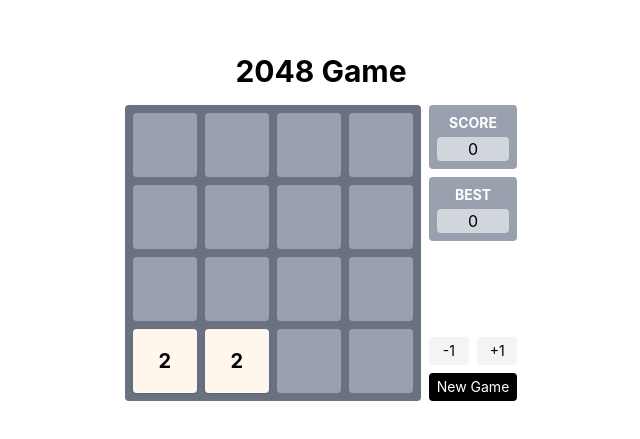
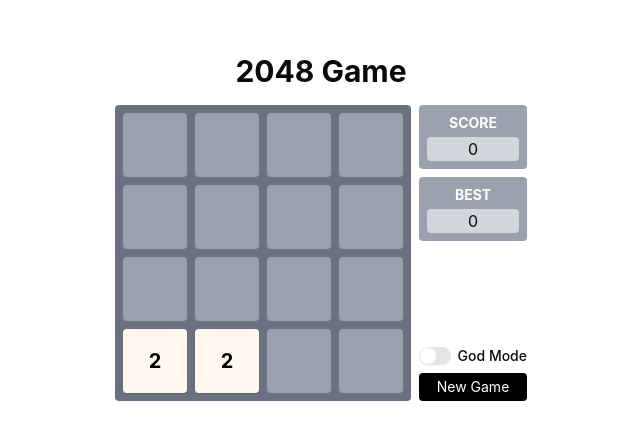
Before and after one commit to TonyL1u/2048, a React (Vite) app: page / in a window 1280 px wide. Shown: the part 173-612 px from the top of the page, without its empty margins (319-959 px from the left). Built offline with nearby package versions, Linux system fonts and the light colour scheme.

Commit message:
feat: add touch event

```diff
--- a/package.json
+++ b/package.json
@@ -18,11 +18,14 @@
   "author": "TonyL1u",
   "license": "MIT",
   "dependencies": {
+    "@radix-ui/react-label": "^2.1.7",
+    "@radix-ui/react-switch": "^1.2.5",
     "animejs": "^4.1.2",
-    "classnames": "^2.5.1",
+    "clsx": "^2.1.1",
     "es-toolkit": "^1.39.8",
     "react": "^18.2.0",
     "react-dom": "^18.2.0",
+    "tailwind-merge": "^3.3.1",
     "tailwindcss": "^4.1.11"
   },
   "devDependencies": {
@@ -42,6 +45,7 @@
     "globals": "^16.3.0",
     "husky": "^8.0.0",
     "prettier-plugin-tailwindcss": "^0.6.13",
+    "tw-animate-css": "^1.3.6",
     "typescript": "^5.0.2",
     "typescript-eslint": "^8.35.1",
     "vite": "^7.0.0",
--- a/src/App.tsx
+++ b/src/App.tsx
@@ -2,10 +2,11 @@ import './App.css';
 
 import { useEffect, useRef, useState } from 'react';
 
-import { useGame } from './hooks/use-game';
+import { Label } from '@/components/ui/label';
+import { Switch } from '@/components/ui/switch';
+import { useGame } from '@/hooks/use-game';
 
 function App() {
-  const { root, containerStyle, score, isGameOver, reset, addOne, deleteOne } = useGame();
   const oldScore = useRef(0);
   const scoreAdditionEl = useRef<HTMLDivElement>(null);
   const [bestScore, setBestScore] = useState(() => {
@@ -14,6 +15,8 @@ function App() {
 
     return 0;
   });
+  const [godMode, setGodMode] = useState(false);
+  const { root, containerStyle, score, isGameOver, reset } = useGame({ godMode });
 
   useEffect(() => {
     if (scoreAdditionEl.current && score > oldScore.current) {
@@ -48,8 +51,9 @@ function App() {
               </button>
             </div>
           )}
+          {godMode && <div className="absolute mt-1 text-xs text-gray-400">God mode😈: Clicking on an existing/non-existing block can directly eliminate/create it.</div>}
         </div>
-        <div className="flex flex-col justify-between">
+        <div className="flex w-27 flex-col justify-between">
           <div className="space-y-2">
             <div className="h-max w-full space-y-1 rounded bg-gray-400 p-2 text-center">
               <div className="text-sm font-bold text-white">SCORE</div>
@@ -63,22 +67,10 @@ function App() {
               <div className="w-full rounded bg-gray-300">{bestScore}</div>
             </div>
           </div>
-          <div className="space-y-2">
-            <div className="flex gap-x-2">
-              <button
-                className="flex-1 cursor-pointer rounded bg-gray-100 px-2 py-1 text-sm"
-                onClick={() => {
-                  deleteOne([0, 0]);
-                }}>
-                -1
-              </button>
-              <button
-                className="flex-1 cursor-pointer rounded bg-gray-100 px-2 py-1 text-sm"
-                onClick={() => {
-                  addOne([0, 0]);
-                }}>
-                +1
-              </button>
+          <div className="flex flex-col gap-y-2">
+            <div className="flex items-center justify-between">
+              <Switch id="god-mode" checked={godMode} onCheckedChange={setGodMode} />
+              <Label htmlFor="god-mode">God Mode</Label>
             </div>
             <button className="w-full cursor-pointer rounded bg-black px-2 py-1 text-sm text-white" onClick={reset}>
               New Game
--- /dev/null
+++ b/src/components/ui/label.tsx
@@ -0,0 +1,16 @@
+import * as LabelPrimitive from '@radix-ui/react-label';
+import * as React from 'react';
+
+import { cn } from '@/lib/utils';
+
+function Label({ className, ...props }: React.ComponentProps<typeof LabelPrimitive.Root>) {
+  return (
+    <LabelPrimitive.Root
+      data-slot="label"
+      className={cn('flex items-center gap-2 text-sm leading-none font-medium select-none group-data-[disabled=true]:pointer-events-none group-data-[disabled=true]:opacity-50 peer-disabled:cursor-not-allowed peer-disabled:opacity-50', className)}
+      {...props}
+    />
+  );
+}
+
+export { Label };
--- /dev/null
+++ b/src/components/ui/switch.tsx
@@ -0,0 +1,25 @@
+import * as SwitchPrimitive from '@radix-ui/react-switch';
+import * as React from 'react';
+
+import { cn } from '@/lib/utils';
+
+function Switch({ className, ...props }: React.ComponentProps<typeof SwitchPrimitive.Root>) {
+  return (
+    <SwitchPrimitive.Root
+      data-slot="switch"
+      className={cn(
+        'peer data-[state=checked]:bg-primary data-[state=unchecked]:bg-input focus-visible:border-ring focus-visible:ring-ring/50 dark:data-[state=unchecked]:bg-input/80 inline-flex h-[1.15rem] w-8 shrink-0 items-center rounded-full border border-transparent shadow-xs transition-all outline-none focus-visible:ring-[3px] disabled:cursor-not-allowed disabled:opacity-50',
+        className
+      )}
+      {...props}>
+      <SwitchPrimitive.Thumb
+        data-slot="switch-thumb"
+        className={cn(
+          'bg-background dark:data-[state=unchecked]:bg-foreground dark:data-[state=checked]:bg-primary-foreground pointer-events-none block size-4 rounded-full ring-0 transition-transform data-[state=checked]:translate-x-[calc(100%-2px)] data-[state=unchecked]:translate-x-0'
+        )}
+      />
+    </SwitchPrimitive.Root>
+  );
+}
+
+export { Switch };
--- a/src/core/game.ts
+++ b/src/core/game.ts
@@ -2,7 +2,7 @@ import { createScope } from 'animejs';
 import { throttle } from 'es-toolkit';
 import type { CSSProperties, RefObject } from 'react';
 
-import { AnimatedCube, AnimationType } from './animation';
+import { AnimatedBlock, AnimationType } from './animation';
 
 enum Direction {
   UP,
@@ -17,22 +17,46 @@ interface GameConfig {
   gap?: number;
 }
 
-type DataChangeEvent = (matrix: number[][]) => void;
+type DataChangeEvent = (matrix: number[][], self: Game) => void;
 
-type CubeMergedEvent = (
+type BlockMergeEvent = (
   matrix: number[][],
   source: {
-    from: { pos: [number, number]; cube: AnimatedCube };
-    to: { pos: [number, number]; cube: AnimatedCube };
-  }
+    from: { pos: [number, number]; block: AnimatedBlock };
+    to: { pos: [number, number]; block: AnimatedBlock };
+  },
+  self: Game
 ) => void;
 
-type CubeClickEvent = (pos: [number, number], cube: AnimatedCube) => void;
+type BlockClickEvent = (matrix: number[][], source: { pos: [number, number]; block: AnimatedBlock }, self: Game) => void;
 
 const createMatrixArray = (rows: number, cols: number) => {
   return Array(rows)
     .fill(null)
     .map(() => Array(cols).fill(0) as number[]);
+};
+
+const createEventHook = <T extends (...args: any[]) => void>() => {
+  const queue: T[] = [];
+  const fire = (...params: Parameters<T>) => {
+    if (queue.length > 0) {
+      queue.forEach(fn => {
+        fn.call(null, ...params);
+      });
+    }
+  };
+  const on = (evt: T) => {
+    queue.push(evt);
+
+    return () => {
+      const index = queue.findIndex(_evt => _evt === evt);
+      if (index > -1) {
+        queue.splice(index, 1);
+      }
+    };
+  };
+
+  return { on, fire } as const;
 };
 
 class Game {
@@ -43,21 +67,78 @@ class Game {
   };
 
   #matrix: number[][] = [];
-  #cubes: AnimatedCube[] = [];
+  #blocks: AnimatedBlock[] = [];
   #root: HTMLDivElement | null = null;
 
   #animationQueue: AnimationType[] = [];
   #isRendering = false;
 
-  #dataChangeEventQueue: DataChangeEvent[] = [];
-  #cubeMergedEventQueue: CubeMergedEvent[] = [];
-  #cubeClickEventQueue: CubeClickEvent[] = [];
+  #dataChangeEvent = createEventHook<DataChangeEvent>();
+  #blockMergeEvent = createEventHook<BlockMergeEvent>();
+  #blockClickEvent = createEventHook<BlockClickEvent>();
+
+  onDataChange = this.#dataChangeEvent.on;
+  onBlockMerge = this.#blockMergeEvent.on;
+  onBlockClick = this.#blockClickEvent.on;
 
   constructor(config?: GameConfig) {
     this.#config = { ...this.#config, ...config };
   }
 
   init(root?: RefObject<HTMLDivElement>) {
+    this.#bindKeyboardEvent();
+    this.#bindTouchEvent();
+
+    if (root) {
+      createScope({ root });
+      this.#root = root.current;
+      this.renew();
+    }
+  }
+
+  renew() {
+    this.#isRendering = false;
+    this.#animationQueue.length = 0;
+    this.#matrix = createMatrixArray(this.#rows, this.#cols);
+    this.#render();
+    this.#add();
+    this.#start();
+  }
+
+  addOne(pos?: [number, number], value?: 2 | 4 | 8 | 16 | 32 | 64 | 128 | 256 | 512 | 1024 | 2048) {
+    this.#add(pos, value);
+    this.#render();
+  }
+
+  deleteOne(pos?: [number, number]) {
+    this.#delete(pos);
+    this.#render();
+  }
+
+  get containerStyle(): CSSProperties {
+    const { gap } = this.#config;
+
+    return {
+      display: 'grid',
+      width: 'max-content',
+      gridTemplateColumns: `repeat(${this.#cols}, minmax(0, 1fr))`,
+      gap: `${gap}px`
+    };
+  }
+
+  get elements() {
+    return this.#blocks.filter(block => block.value !== 0).map(block => block.el.childNodes[0]);
+  }
+
+  get #rows() {
+    return this.#config.rows;
+  }
+
+  get #cols() {
+    return this.#config.cols;
+  }
+
+  #bindKeyboardEvent() {
     window.addEventListener(
       'keydown',
       throttle(
@@ -93,66 +174,56 @@ class Game {
         { edges: ['leading'] }
       )
     );
+  }
 
-    if (root) {
-      createScope({ root });
-      this.#root = root.current;
-      this.renew();
+  #bindTouchEvent() {
+    let isSwiped = false;
+    const coordsStart = { x: 0, y: 0 };
+    const coordsEnd = { x: 0, y: 0 };
+
+    window.addEventListener(
+      'touchstart',
+      e => {
+        isSwiped = false;
+        coordsStart.x = coordsStart.y = coordsEnd.x = coordsEnd.y = 0;
+
+        const [x, y] = [e.touches[0].clientX, e.touches[0].clientY];
+        coordsStart.x = x;
+        coordsStart.y = y;
+      },
+      { passive: false, capture: true }
+    );
+
+    window.addEventListener(
+      'touchmove',
+      e => {
+        const [x, y] = [e.touches[0].clientX, e.touches[0].clientY];
+        coordsEnd.x = x;
+        coordsEnd.y = y;
+
+        const diffX = coordsStart.x - coordsEnd.x;
+        const diffY = coordsStart.y - coordsEnd.y;
+
+        if (Math.max(Math.abs(diffX), Math.abs(diffY)) >= 20 && !isSwiped && !this.#isRendering) {
+          if (Math.abs(diffX) > Math.abs(diffY)) {
+            if (diffX > 0) {
+              if (this.#move(Direction.LEFT)) this.#start();
+            } else {
+              if (this.#move(Direction.RIGHT)) this.#start();
+            }
+          } else {
+            if (diffY > 0) {
+              if (this.#move(Direction.UP)) this.#start();
+            } else {
+              if (this.#move(Direction.DOWN)) this.#start();
             }
           }
 
-  renew() {
-    this.#isRendering = false;
-    this.#animationQueue.length = 0;
-    this.#matrix = createMatrixArray(this.#rows, this.#cols);
-    this.#render();
-    this.#add();
-    this.#start();
+          isSwiped = true;
         }
-
-  addOne(pos?: [number, number], value?: 2 | 4 | 8 | 16 | 32 | 64 | 128 | 256 | 512 | 1024 | 2048) {
-    this.#add(pos, value);
-    this.#render();
-  }
-
-  deleteOne(pos?: [number, number]) {
-    this.#delete(pos);
-    this.#render();
-  }
-
-  onDataChange(evt: DataChangeEvent) {
-    this.#dataChangeEventQueue.push(evt);
-  }
-
-  onCubeMerged(evt: CubeMergedEvent) {
-    this.#cubeMergedEventQueue.push(evt);
-  }
-
-  onCubeClick(evt: CubeClickEvent) {
-    this.#cubeClickEventQueue.push(evt);
-  }
-
-  get containerStyle(): CSSProperties {
-    const { gap } = this.#config;
-
-    return {
-      display: 'grid',
-      width: 'max-content',
-      gridTemplateColumns: `repeat(${this.#cols}, minmax(0, 1fr))`,
-      gap: `${gap}px`
-    };
-  }
-
-  get elements() {
-    return this.#cubes.filter(cube => cube.value !== 0).map(cube => cube.el.childNodes[0]);
-  }
-
-  get #rows() {
-    return this.#config.rows;
-  }
-
-  get #cols() {
-    return this.#config.cols;
+      },
+      { passive: false, capture: true }
+    );
   }
 
   #start() {
@@ -208,16 +279,20 @@ class Game {
           this.#animationQueue.push({ type: 'pop', target: [i, j] });
           isMoved = true;
 
-          this.#fireCubeMergedEvents(this.#matrix, {
+          this.#blockMergeEvent.fire(
+            this.#matrix,
+            {
               from: {
                 pos: [ni, nj],
-              cube: this.#cubes[ni * this.#cols + nj]
+                block: this.#blocks[ni * this.#cols + nj]
               },
               to: {
                 pos: [i, j],
-              cube: this.#cubes[i * this.#cols + j]
+                block: this.#blocks[i * this.#cols + j]
               }
-          });
+            },
+            this
+          );
         }
 
         calculate(...getNextPos(i, j));
@@ -275,16 +350,20 @@ class Game {
         this.#matrix[i][j] += randomValue;
         this.#animationQueue.push({ type: 'pop', target: [i, j] });
 
-        this.#fireCubeMergedEvents(this.#matrix, {
+        this.#blockMergeEvent.fire(
+          this.#matrix,
+          {
             from: {
               pos: [i, j],
-            cube: this.#cubes[i * this.#cols + j]
+              block: this.#blocks[i * this.#cols + j]
             },
             to: {
               pos: [i, j],
-            cube: this.#cubes[i * this.#cols + j]
+              block: this.#blocks[i * this.#cols + j]
             }
-        });
+          },
+          this
+        );
       }
     }
   }
@@ -309,27 +388,11 @@ class Game {
     }
   }
 
-  #fireDataChangeEvents = this.#fireEvents(this.#dataChangeEventQueue);
-
-  #fireCubeMergedEvents = this.#fireEvents(this.#cubeMergedEventQueue);
-
-  #fireCubeClickEvents = this.#fireEvents(this.#cubeClickEventQueue);
-
-  #fireEvents<T extends (...args: any[]) => void>(queue: T[]) {
-    return (...params: Parameters<T>) => {
-      if (queue.length > 0) {
-        queue.forEach(fn => {
-          fn.call(null, ...params);
-        });
-      }
-    };
-  }
-
-  #mountCubes() {
-    this.#cubes = this.#matrix.flat().map(value => new AnimatedCube(value));
-    this.#cubes.forEach((cube, index) => {
-      cube.el.onclick = () => {
-        this.#fireCubeClickEvents([~~(index / this.#cols), index % this.#cols], cube);
+  #mountBlocks() {
+    this.#blocks = this.#matrix.flat().map(value => new AnimatedBlock(value));
+    this.#blocks.forEach((block, index) => {
+      block.el.onclick = () => {
+        this.#blockClickEvent.fire(this.#matrix, { pos: [~~(index / this.#cols), index % this.#cols], block }, this);
       };
     });
 
@@ -337,10 +400,10 @@ class Game {
       while (this.#root.firstChild) {
         this.#root.removeChild(this.#root.firstChild);
       }
-      this.#root.append(...this.#cubes.map(cube => cube.el));
+      this.#root.append(...this.#blocks.map(block => block.el));
     }
 
-    this.#fireDataChangeEvents(this.#matrix);
+    this.#dataChangeEvent.fire(this.#matrix, this);
   }
 
   #render() {
@@ -355,13 +418,13 @@ class Game {
             ...restParams
           } = animation;
           // @ts-expect-error animejs promise type error
-          await this.#cubes[x * this.#cols + y][type](restParams);
+          await this.#blocks[x * this.#cols + y][type](restParams);
         })
       ).then(() => {
-        this.#mountCubes();
+        this.#mountBlocks();
       });
     } else {
-      this.#mountCubes();
+      this.#mountBlocks();
     }
 
     this.#isRendering = false;
--- a/src/hooks/use-game.ts
+++ b/src/hooks/use-game.ts
@@ -3,7 +3,12 @@ import { useEffect, useRef, useState } from 'react';
 
 import Game from '../core/game';
 
-export const useGame = () => {
+export interface UseGameOptions {
+  godMode?: boolean;
+}
+
+export const useGame = (options?: UseGameOptions) => {
+  const { godMode } = options || {};
   const root = useRef<HTMLDivElement>(null);
   const [score, setScore] = useState(0);
   const [isGameOver, setIsGameOver] = useState(false);
@@ -38,33 +43,38 @@ export const useGame = () => {
   useEffect(() => {
     if (root.current) {
       Game.init(root);
-      Game.onCubeMerged((_, { to }) => {
-        setScore(score => score + to.cube.value * 2);
+      Game.onBlockMerge((_, { to }) => {
+        setScore(score => score + to.block.value * 2);
       });
       Game.onDataChange(matrix => {
         setIsGameOver(checkIsGameOver(matrix));
       });
-      // Game.onCubeClick(pos => {
-      //   console.log(pos);
-      // });
     }
   }, []);
+
+  useEffect(() => {
+    const off = Game.onBlockClick((matrix, { pos }) => {
+      if (!godMode) return;
+
+      const [i, j] = pos;
+      if (matrix[i][j] === 0) {
+        Game.addOne(pos, 2);
+      } else {
+        Game.deleteOne(pos);
+      }
+    });
+
+    return off;
+  }, [godMode]);
 
   return {
     root,
     containerStyle: Game.containerStyle,
     score,
     isGameOver,
-    getElements: () => Game.elements,
     reset: () => {
       Game.renew();
       setScore(0);
-    },
-    addOne: (pos: [number, number]) => {
-      Game.addOne(pos, 2);
-    },
-    deleteOne: (pos: [number, number]) => {
-      Game.deleteOne(pos);
     }
   };
 };
--- a/src/index.css
+++ b/src/index.css
@@ -1,4 +1,7 @@
 @import 'tailwindcss';
+@import "tw-animate-css";
+
+@custom-variant dark (&:is(.dark *));
 
 :root {
   font-family: Inter, system-ui, Avenir, Helvetica, Arial, sans-serif;
@@ -11,4 +14,118 @@
   -webkit-font-smoothing: antialiased;
   -moz-osx-font-smoothing: grayscale;
   -webkit-text-size-adjust: 100%;
+
+  --radius: 0.625rem;
+  --background: oklch(1 0 0);
+  --foreground: oklch(0.145 0 0);
+  --card: oklch(1 0 0);
+  --card-foreground: oklch(0.145 0 0);
+  --popover: oklch(1 0 0);
+  --popover-foreground: oklch(0.145 0 0);
+  --primary: oklch(0.205 0 0);
+  --primary-foreground: oklch(0.985 0 0);
+  --secondary: oklch(0.97 0 0);
+  --secondary-foreground: oklch(0.205 0 0);
+  --muted: oklch(0.97 0 0);
+  --muted-foreground: oklch(0.556 0 0);
+  --accent: oklch(0.97 0 0);
+  --accent-foreground: oklch(0.205 0 0);
+  --destructive: oklch(0.577 0.245 27.325);
+  --border: oklch(0.922 0 0);
+  --input: oklch(0.922 0 0);
+  --ring: oklch(0.708 0 0);
+  --chart-1: oklch(0.646 0.222 41.116);
+  --chart-2: oklch(0.6 0.118 184.704);
+  --chart-3: oklch(0.398 0.07 227.392);
+  --chart-4: oklch(0.828 0.189 84.429);
+  --chart-5: oklch(0.769 0.188 70.08);
+  --sidebar: oklch(0.985 0 0);
+  --sidebar-foreground: oklch(0.145 0 0);
+  --sidebar-primary: oklch(0.205 0 0);
+  --sidebar-primary-foreground: oklch(0.985 0 0);
+  --sidebar-accent: oklch(0.97 0 0);
+  --sidebar-accent-foreground: oklch(0.205 0 0);
+  --sidebar-border: oklch(0.922 0 0);
+  --sidebar-ring: oklch(0.708 0 0);
 }
+
+@theme inline {
+  --radius-sm: calc(var(--radius) - 4px);
+  --radius-md: calc(var(--radius) - 2px);
+  --radius-lg: var(--radius);
+  --radius-xl: calc(var(--radius) + 4px);
+  --color-background: var(--background);
+  --color-foreground: var(--foreground);
+  --color-card: var(--card);
+  --color-card-foreground: var(--card-foreground);
+  --color-popover: var(--popover);
+  --color-popover-foreground: var(--popover-foreground);
+  --color-primary: var(--primary);
+  --color-primary-foreground: var(--primary-foreground);
+  --color-secondary: var(--secondary);
+  --color-secondary-foreground: var(--secondary-foreground);
+  --color-muted: var(--muted);
+  --color-muted-foreground: var(--muted-foreground);
+  --color-accent: var(--accent);
+  --color-accent-foreground: var(--accent-foreground);
+  --color-destructive: var(--destructive);
+  --color-border: var(--border);
+  --color-input: var(--input);
+  --color-ring: var(--ring);
+  --color-chart-1: var(--chart-1);
+  --color-chart-2: var(--chart-2);
+  --color-chart-3: var(--chart-3);
+  --color-chart-4: var(--chart-4);
+  --color-chart-5: var(--chart-5);
+  --color-sidebar: var(--sidebar);
+  --color-sidebar-foreground: var(--sidebar-foreground);
+  --color-sidebar-primary: var(--sidebar-primary);
+  --color-sidebar-primary-foreground: var(--sidebar-primary-foreground);
+  --color-sidebar-accent: var(--sidebar-accent);
+  --color-sidebar-accent-foreground: var(--sidebar-accent-foreground);
+  --color-sidebar-border: var(--sidebar-border);
+  --color-sidebar-ring: var(--sidebar-ring);
+}
+
+.dark {
+  --background: oklch(0.145 0 0);
+  --foreground: oklch(0.985 0 0);
+  --card: oklch(0.205 0 0);
+  --card-foreground: oklch(0.985 0 0);
+  --popover: oklch(0.205 0 0);
+  --popover-foreground: oklch(0.985 0 0);
+  --primary: oklch(0.922 0 0);
+  --primary-foreground: oklch(0.205 0 0);
+  --secondary: oklch(0.269 0 0);
+  --secondary-foreground: oklch(0.985 0 0);
+  --muted: oklch(0.269 0 0);
+  --muted-foreground: oklch(0.708 0 0);
+  --accent: oklch(0.269 0 0);
+  --accent-foreground: oklch(0.985 0 0);
+  --destructive: oklch(0.704 0.191 22.216);
+  --border: oklch(1 0 0 / 10%);
+  --input: oklch(1 0 0 / 15%);
+  --ring: oklch(0.556 0 0);
+  --chart-1: oklch(0.488 0.243 264.376);
+  --chart-2: oklch(0.696 0.17 162.48);
+  --chart-3: oklch(0.769 0.188 70.08);
+  --chart-4: oklch(0.627 0.265 303.9);
+  --chart-5: oklch(0.645 0.246 16.439);
+  --sidebar: oklch(0.205 0 0);
+  --sidebar-foreground: oklch(0.985 0 0);
+  --sidebar-primary: oklch(0.488 0.243 264.376);
+  --sidebar-primary-foreground: oklch(0.985 0 0);
+  --sidebar-accent: oklch(0.269 0 0);
+  --sidebar-accent-foreground: oklch(0.985 0 0);
+  --sidebar-border: oklch(1 0 0 / 10%);
+  --sidebar-ring: oklch(0.556 0 0);
+}
+
+@layer base {
+  * {
+    @apply border-border outline-ring/50;
+  }
+  body {
+    @apply bg-background text-foreground;
+  }
+}
--- /dev/null
+++ b/src/lib/utils.ts
@@ -0,0 +1,6 @@
+import { type ClassValue, clsx } from 'clsx';
+import { twMerge } from 'tailwind-merge';
+
+export function cn(...inputs: ClassValue[]) {
+  return twMerge(clsx(inputs));
+}
```
Also changed, not shown: src/core/animation.ts (+10 -10 lines), components.json (added), 2 other files (tests, documents, lock files or other folders). Lines whose indentation alone changed are shown as unchanged.
